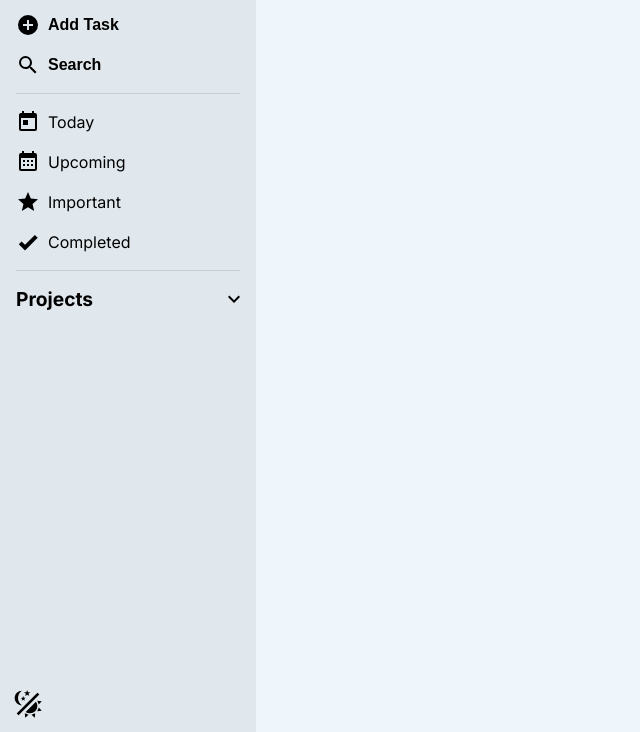
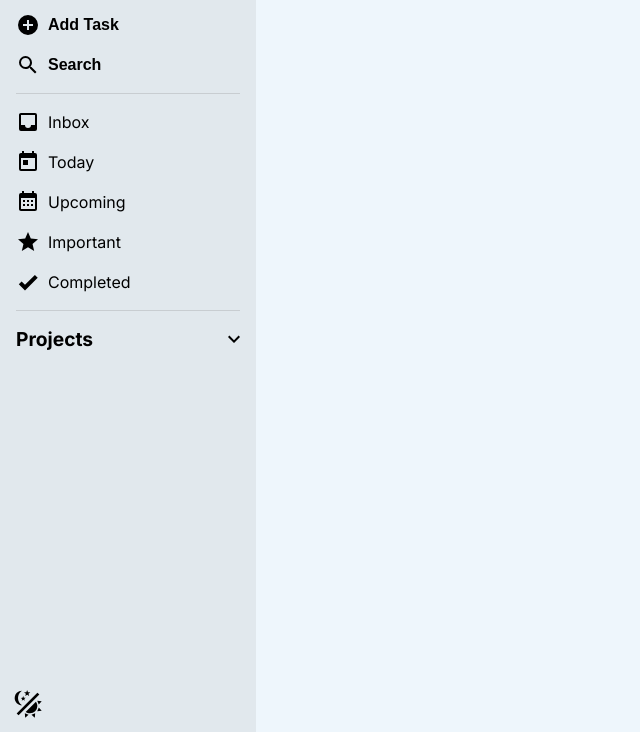
Before and after one commit to marcwalkr/todo-list, a website built with webpack: page src/template.html in a window 1280 px wide. Shown: the part 68-800 px from the top of the page, without its empty margins (0-640 px from the left). Built offline with nearby package versions, Linux system fonts and the light colour scheme.

Commit message:
Add Inbox to sidebar for tasks without a project

```diff
--- a/src/template.html
+++ b/src/template.html
@@ -56,6 +56,17 @@
 
     <nav aria-label="Task navigation">
       <ul>
+        <li>
+          <a class="sidebar__row surface-interactive" data-nav="inbox" href="#inbox">
+            <svg class="icon icon--md fill-fg" aria-hidden="true" xmlns="http://www.w3.org/2000/svg" viewBox="0 0 24 24">
+              <path d="
+                M19,15H15A3,3 0 0,1 12,18A3,3 0 0,1 9,15H5V5H19M19,3H5C3.89,3 3,3.9 3,5V19A2,2 0 0,0 5,21H19
+                A2,2 0 0,0 21,19V5A2,2 0 0,0 19,3Z">
+            </svg>
+            <span class="text-md text-fg">Inbox</span>
+          </a>
+        </li>
+
         <li>
           <a class="sidebar__row surface-interactive" data-nav="today" href="#today">
             <svg class="icon icon--md fill-fg" aria-hidden="true" xmlns="http://www.w3.org/2000/svg" viewBox="0 0 24 24">
```
